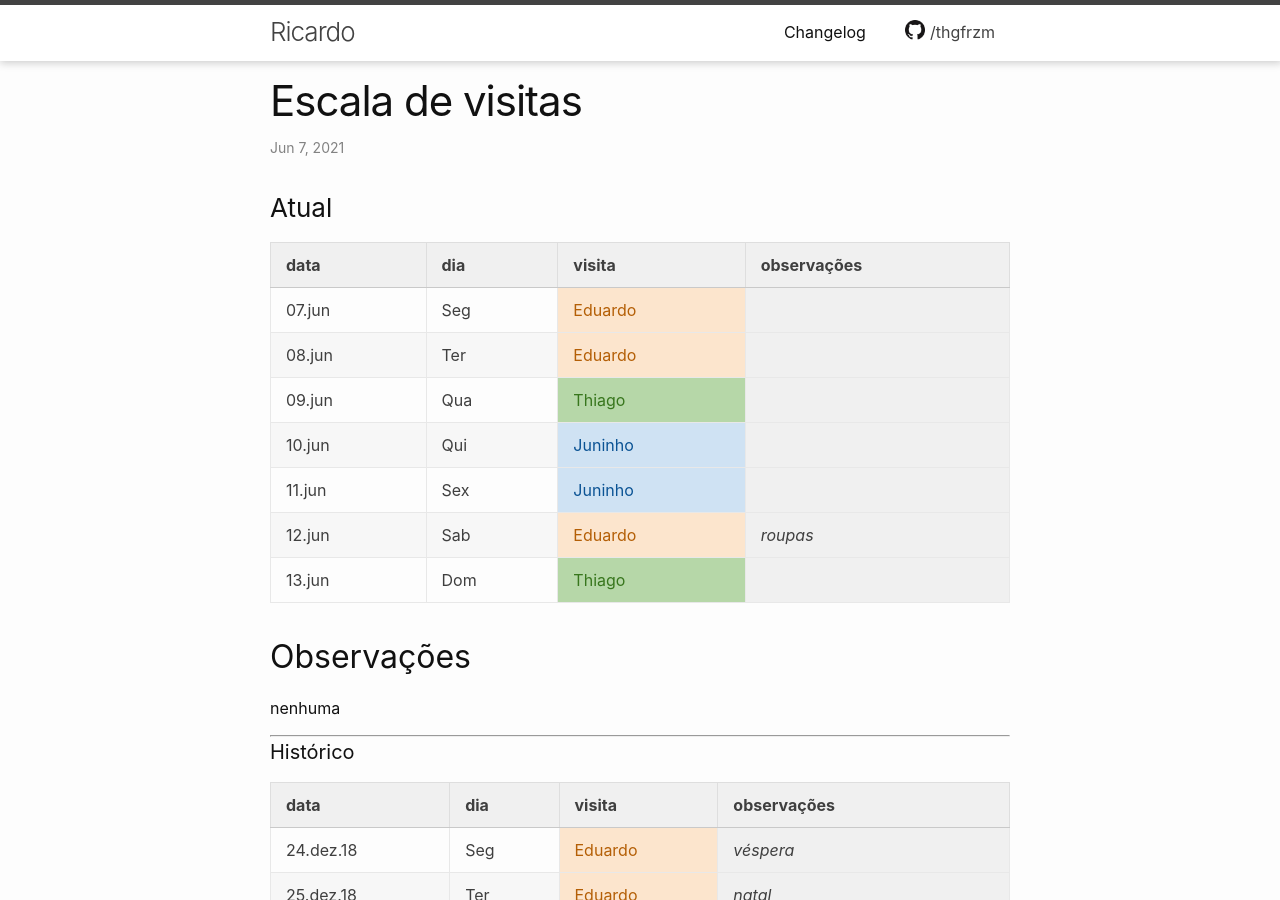
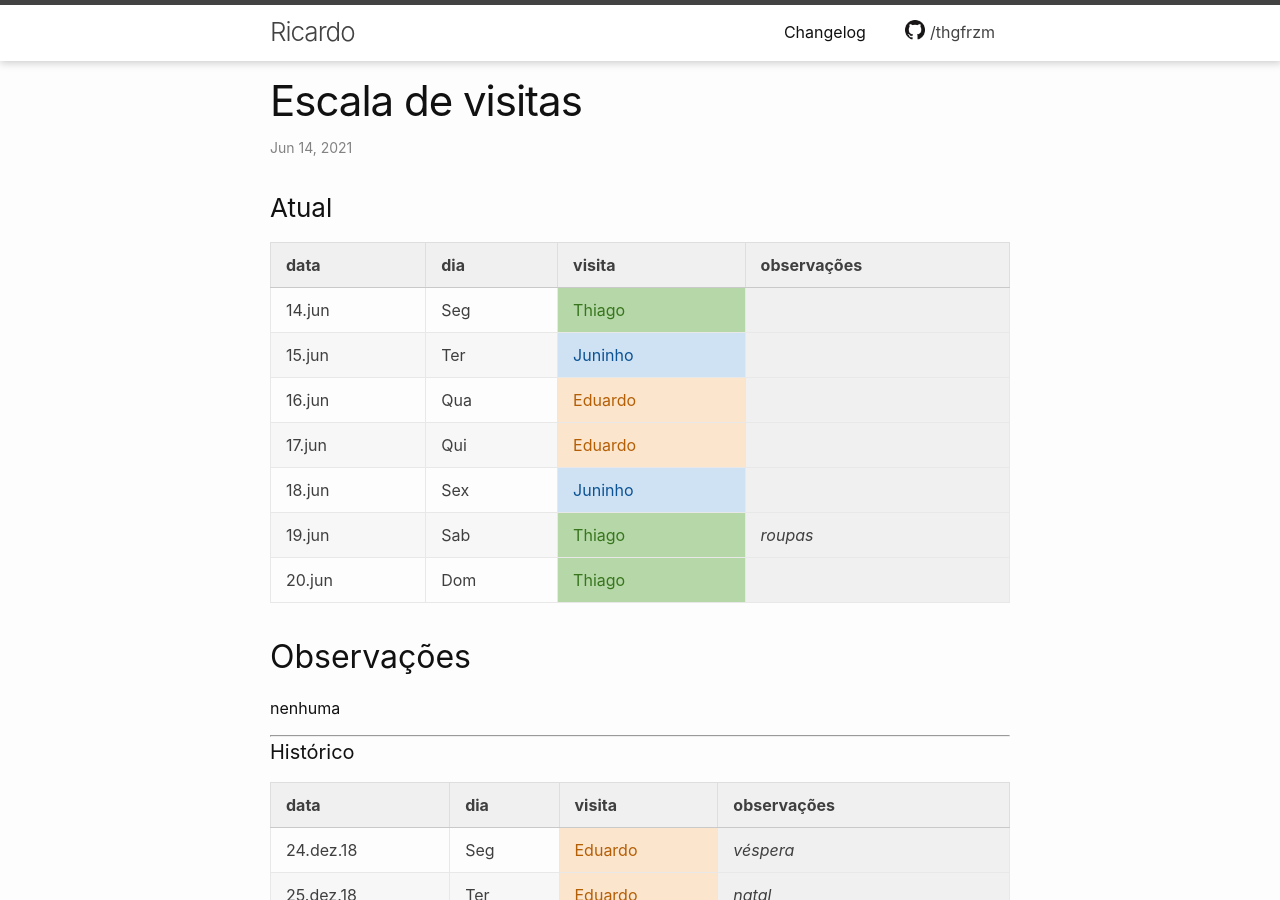
Before and after one commit to thgfrzm/ricardo, a Jekyll site: the page built from _posts/2018-12-23-escala-visitas.markdown, in a window 1280 px wide and 900 px high. Built offline with Jekyll 4.4.1, drawn with Linux system fonts in a browser that asks for light colours; some of the changed text lies outside the part shown.

Commit message:
Update 2018-12-23-escala-visitas.markdown

```diff
--- a/_posts/2018-12-23-escala-visitas.markdown
+++ b/_posts/2018-12-23-escala-visitas.markdown
@@ -1,7 +1,7 @@
 ---
 layout: post
 title:  "Escala de visitas"
-date:   2021-06-07 00:00:00 -0300
+date:   2021-06-14 00:00:00 -0300
 categories: agenda
 ---
 <!--
@@ -15,13 +15,13 @@ categories: agenda
 
 | data   | dia | visita  | observações |
 | ------ | --- | ------- | ----------- |
-| 07.jun | Seg | Eduardo |             |
-| 08.jun | Ter | Eduardo |             |
-| 09.jun | Qua | Thiago  |             |
-| 10.jun | Qui | Juninho |             |
-| 11.jun | Sex | Juninho |             |
-| 12.jun | Sab | Eduardo | _roupas_    |
-| 13.jun | Dom | Thiago  |             |
+| 14.jun | Seg | Thiago  |             |
+| 15.jun | Ter | Juninho |             |
+| 16.jun | Qua | Eduardo |             |
+| 17.jun | Qui | Eduardo |             |
+| 18.jun | Sex | Juninho |             |
+| 19.jun | Sab | Thiago | _roupas_    |
+| 20.jun | Dom | Thiago  |             |
 
 ## Observações
 
@@ -929,3 +929,10 @@ nenhuma
 | 04.jun    | Sex | Juninho     | _roupas_            |
 | 05.jun    | Sab | Thiago      |                     |
 | 06.jun    | Dom | Thiago      |                     |
+| 07.jun    | Seg | Eduardo     |                     |
+| 08.jun    | Ter | Eduardo     |                     |
+| 09.jun    | Qua | Thiago      |                     |
+| 10.jun    | Qui | Juninho     |                     |
+| 11.jun    | Sex | Juninho     |                     |
+| 12.jun    | Sab | Eduardo     | _roupas_            |
+| 13.jun    | Dom | Thiago      |                     |
```
